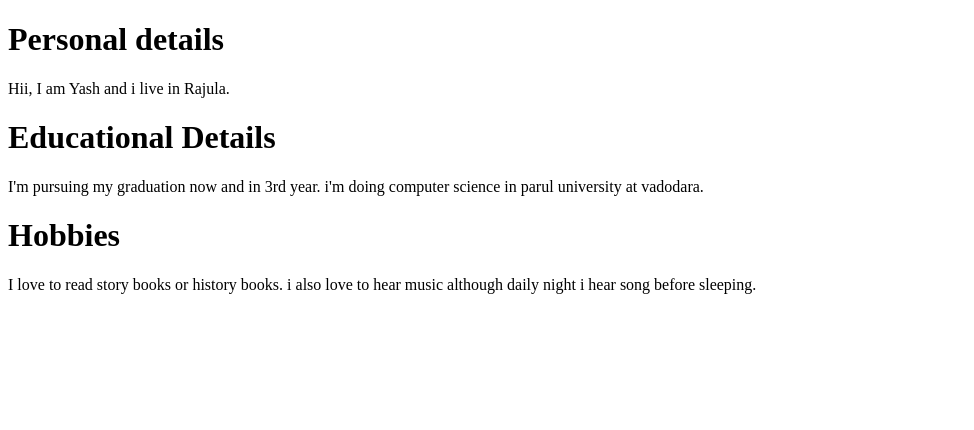
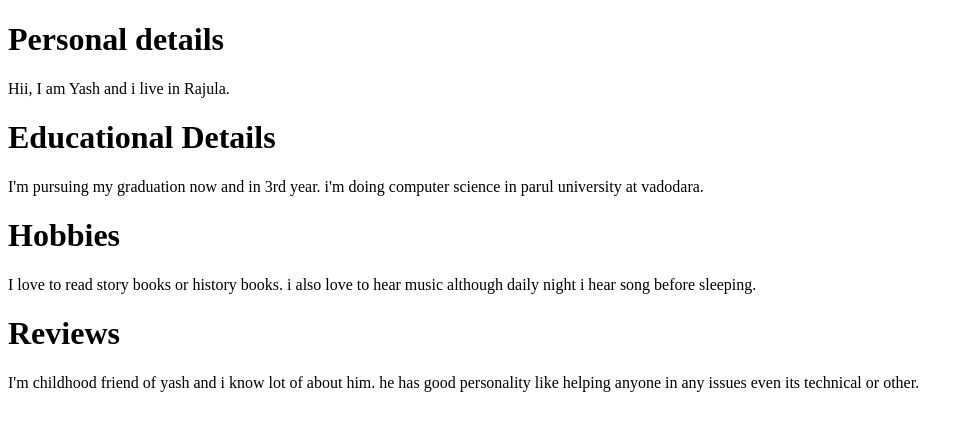
Before and after one commit to yassk29/Commit-Messeges, a plain HTML site: page index.html in a window 1280 px wide. Shown: the whole page, without its empty margins (0-974 px from the left). Drawn offline with Linux system fonts and the light colour scheme.

Commit message:
feat : add review about yash by its friend

```diff
--- a/index.html
+++ b/index.html
@@ -13,5 +13,7 @@
     <p>I'm pursuing my graduation now and in 3rd year. i'm doing computer science in parul university at vadodara.</p>
     <h1>Hobbies</h1>
     <p>I love to read story books or history books. i also love to hear music although daily night i hear song before sleeping.</p>
+    <h1>Reviews</h1>
+    <p>I'm childhood friend of yash and i know lot of about him. he has good personality like helping anyone in any issues even its technical or other.</p>
 </body>
 </html>
```
